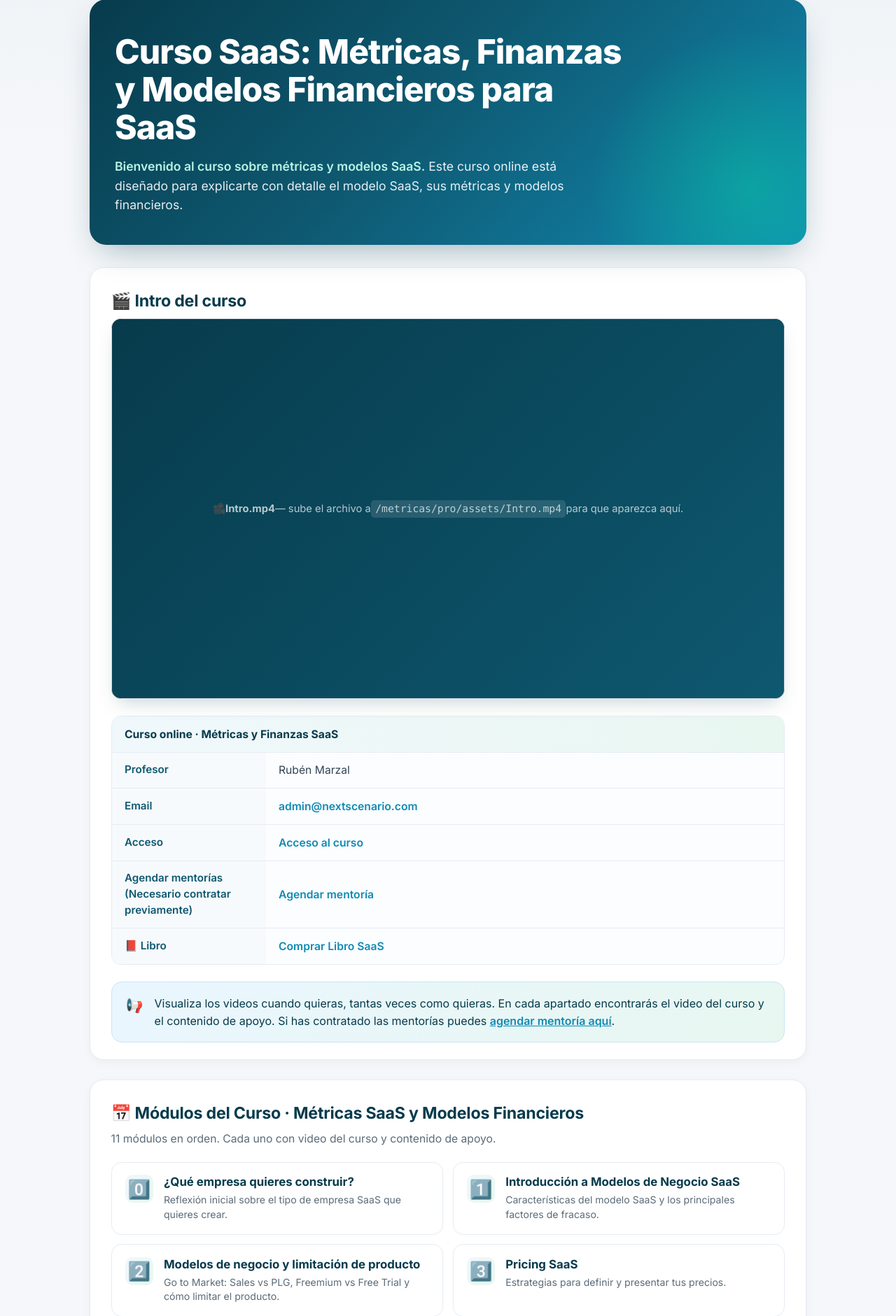
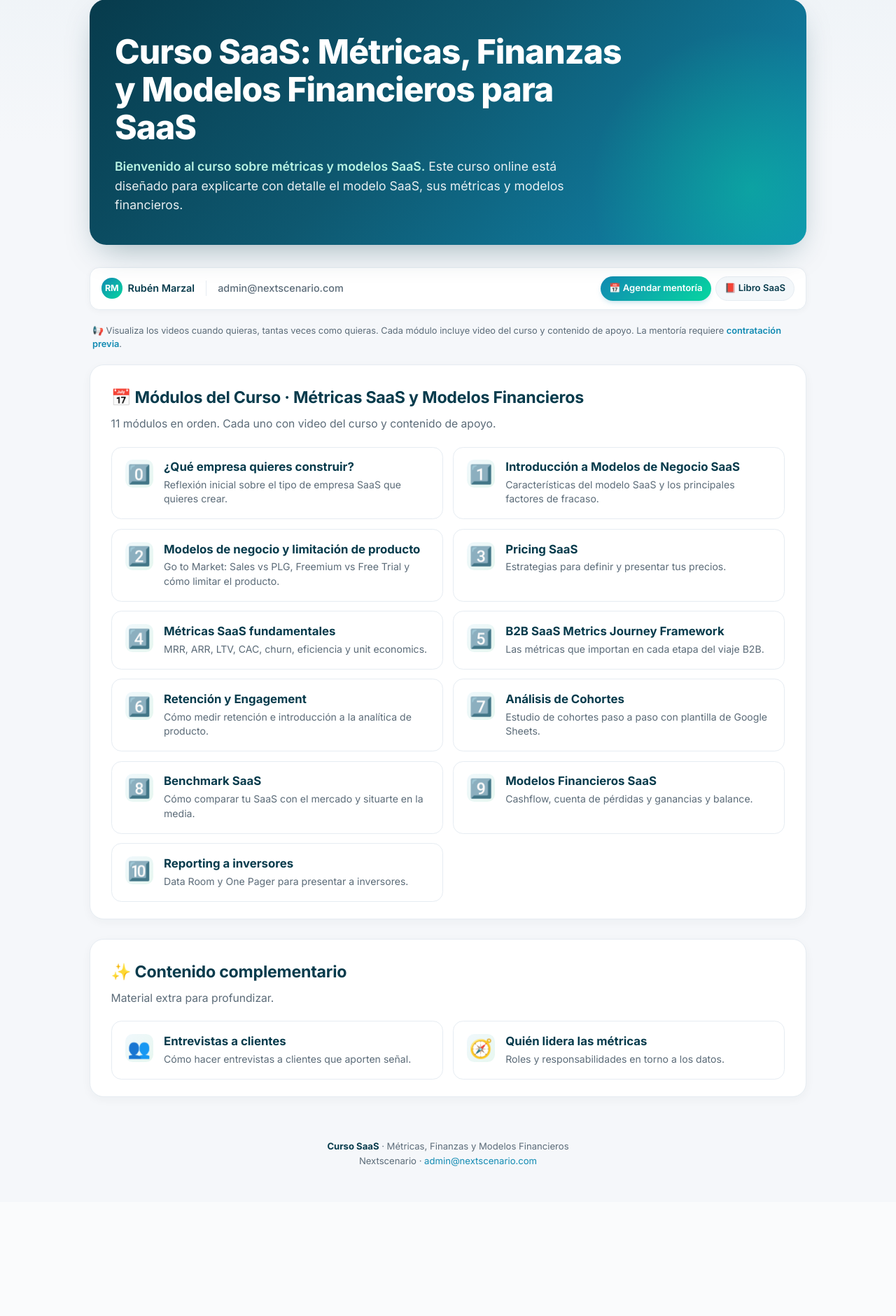
Before and after one commit to rmarzal/curso-saas, a PHP site: page /pro/embed.php in a window 1280 px wide. Shown: the part 78-1959 px from the top of the page at 70% size. After the commit the page ends 1745 px from the top, so only its background shows below. Run offline with PHP 8.4, Linux system fonts and the light colour scheme; the visitor is signed in with stand-in values (Sample User, id 1); some libraries are stand-ins or nearby versions.

Commit message:
Compactar sección intro del índice: quitar video, info-bar horizontal
La sección "Intro del curso" pasa de ~700px (video placeholder 16:9 +
tabla 5 filas + aside callout) a ~80px:

- Info-bar horizontal con avatar "RM", nombre, email y 2 pills de
  acción (Agendar mentoría primary + Libro SaaS ghost).
- Nota footnote en una línea sustituye al aside callout y a la fila
  "Necesario contratar previamente".
- Eliminado el reproductor de Intro.mp4 y CSS de .video-frame /
  .info-table / .aside-callout. Variable PHP $intro_video_local
  también borrada.

Co-Authored-By: Claude Opus 4.7 (1M context) <noreply@anthropic.com>

```diff
--- a/servidor/metricas/pro/embed.php
+++ b/servidor/metricas/pro/embed.php
@@ -5,9 +5,6 @@ if (!isset($_SESSION['username'])) {
     exit();
 }
 $username = htmlspecialchars($_SESSION['username']);
-
-$intro_video_local = __DIR__ . '/assets/Intro.mp4';
-$has_intro_video = file_exists($intro_video_local);
 
 $modules = [
     ["0️⃣", "¿Qué empresa quieres construir?",            "/metricas/pro/que_empresa_quieres_construir.php", "Reflexión inicial sobre el tipo de empresa SaaS que quieres crear."],
@@ -116,89 +113,69 @@ $extra = [
             margin-bottom: 1.25rem;
         }
 
-        .video-frame {
-            position: relative; padding-bottom: 56.25%; height: 0; overflow: hidden;
-            border-radius: 0.85rem; background: #0a1822;
-            border: 1px solid #d6dde5;
-            box-shadow: 0 12px 28px -10px rgba(7,59,76,0.25);
-        }
-        .video-frame iframe, .video-frame video {
-            position: absolute; inset: 0; width: 100%; height: 100%; border: 0;
-            display: block;
-        }
-        .video-placeholder {
-            position: absolute; inset: 0;
-            display: flex; align-items: center; justify-content: center;
-            color: rgba(255,255,255,0.7);
-            text-align: center; padding: 2rem;
-            background: linear-gradient(135deg, #073B4C, #0e5870);
-            font-size: 0.92rem; line-height: 1.5;
-        }
-
-        .info-table {
-            margin-top: 1.5rem;
+        .info-bar {
+            display: flex; flex-wrap: wrap; align-items: center;
+            gap: 0.6rem 1rem;
+            background: var(--c-card);
             border: 1px solid var(--c-border);
             border-radius: 0.85rem;
-            overflow: hidden;
-            background: #fbfdff;
+            padding: 0.75rem 1rem;
+            box-shadow: 0 2px 10px rgba(20,40,60,0.04);
+            margin-bottom: 1.25rem;
+            font-size: 0.9rem;
         }
-        .info-table .head {
-            background: linear-gradient(90deg, #f0f8fc, #e9f7f1);
-            padding: 0.85rem 1.15rem;
-            font-weight: 700; color: var(--c-ink);
-            border-bottom: 1px solid var(--c-border);
-            font-size: 0.98rem;
+        .info-bar .who {
+            display: flex; align-items: center; gap: 0.5rem;
+            color: var(--c-ink); font-weight: 600;
         }
-        .info-table dl { margin: 0; padding: 0; }
-        .info-table .row {
-            display: grid;
-            grid-template-columns: 220px 1fr;
-            gap: 0;
-            border-bottom: 1px solid var(--c-border);
+        .info-bar .who .avatar {
+            width: 1.85rem; height: 1.85rem; border-radius: 50%;
+            background: linear-gradient(135deg, var(--c-blue), var(--c-mint));
+            color: #fff; font-weight: 700; font-size: 0.78rem;
+            display: flex; align-items: center; justify-content: center;
+            flex-shrink: 0;
         }
-        .info-table .row:last-child { border-bottom: 0; }
-        .info-table dt {
-            padding: 0.85rem 1.15rem;
-            font-weight: 600; color: var(--c-ink-2);
-            background: #f7fafc;
-            font-size: 0.95rem;
+        .info-bar .sep {
+            width: 1px; height: 1.4rem; background: var(--c-border);
+            display: none;
         }
-        .info-table dd {
-            margin: 0;
-            padding: 0.85rem 1.15rem;
-            color: #344554; font-size: 0.98rem;
-            display: flex; align-items: center; gap: 0.4rem; flex-wrap: wrap;
+        @media (min-width: 720px) { .info-bar .sep { display: block; } }
+        .info-bar .email {
+            color: var(--c-muted); font-weight: 500; text-decoration: none;
         }
-        .info-table dd a {
-            color: var(--c-blue);
-            font-weight: 600; text-decoration: none;
+        .info-bar .email:hover { color: var(--c-blue); }
+        .info-bar .actions {
+            display: flex; flex-wrap: wrap; gap: 0.4rem;
+            margin-left: auto;
         }
-        .info-table dd a:hover { text-decoration: underline; }
-        .info-table dd .meta {
-            color: var(--c-muted); font-size: 0.85rem; font-weight: 400;
+        .pill {
+            display: inline-flex; align-items: center; gap: 0.35rem;
+            padding: 0.4rem 0.75rem;
+            border-radius: 999px;
+            font-weight: 600; font-size: 0.82rem;
+            text-decoration: none;
+            transition: transform .12s, box-shadow .12s, background .12s;
         }
-        @media (max-width: 600px) {
-            .info-table .row { grid-template-columns: 1fr; }
-            .info-table dt { background: #fbfdff; padding-bottom: 0; }
+        .pill-primary {
+            background: linear-gradient(135deg, var(--c-blue), var(--c-mint));
+            color: #fff;
+            box-shadow: 0 4px 10px -4px rgba(17,138,178,0.4);
         }
+        .pill-primary:hover { transform: translateY(-1px); box-shadow: 0 6px 14px -4px rgba(17,138,178,0.5); }
+        .pill-ghost {
+            background: #f3f7fa; color: var(--c-ink);
+            border: 1px solid var(--c-border);
+        }
+        .pill-ghost:hover { background: #e7f0f5; border-color: var(--c-blue); color: var(--c-blue); }
 
-        .aside-callout {
-            margin-top: 1.5rem;
-            display: flex; gap: 1rem;
-            background: linear-gradient(135deg, #eaf6ff 0%, #e7f7f0 100%);
-            border: 1px solid #c8e3f5;
-            border-radius: 0.95rem;
-            padding: 1.1rem 1.25rem;
-            color: var(--c-ink);
-            line-height: 1.55;
+        .info-note {
+            font-size: 0.8rem; color: var(--c-muted);
+            line-height: 1.5;
+            padding: 0 0.25rem;
+            margin-bottom: 1.25rem;
         }
-        .aside-callout .ico {
-            flex-shrink: 0; font-size: 1.25rem;
-        }
-        .aside-callout a {
-            color: var(--c-blue); font-weight: 600;
-            text-decoration: underline;
-        }
+        .info-note a { color: var(--c-blue); font-weight: 600; text-decoration: none; }
+        .info-note a:hover { text-decoration: underline; }
 
         .grid-modules {
             display: grid; gap: 0.85rem;
@@ -261,38 +238,23 @@ $extra = [
             </p>
         </header>
 
-        <section class="section-card">
-            <h2 class="section-title">🎬 Intro del curso</h2>
+        <div class="info-bar">
+            <div class="who">
+                <span class="avatar">RM</span>
+                <span>Rubén Marzal</span>
+            </div>
+            <span class="sep"></span>
+            <a class="email" href="mailto:admin@nextscenario.com">admin@nextscenario.com</a>
+            <div class="actions">
+                <a class="pill pill-primary" href="https://tidycal.com/nextscenario/mentoria-curso" target="_blank" rel="noopener">📅 Agendar mentoría</a>
+                <a class="pill pill-ghost" href="https://tinyurl.com/7as42k8c" target="_blank" rel="noopener">📕 Libro SaaS</a>
+            </div>
+        </div>
 
-            <div class="video-frame">
-                <?php if ($has_intro_video): ?>
-                    <video controls preload="metadata" poster="">
-                        <source src="assets/Intro.mp4" type="video/mp4">
-                        Tu navegador no soporta el reproductor.
-                    </video>
-                <?php else: ?>
-                    <div class="video-placeholder">
-                        🎥 <strong>Intro.mp4</strong> — sube el archivo a <code style="background:rgba(255,255,255,0.12); padding:0.1rem 0.4rem; border-radius:0.3rem;">/metricas/pro/assets/Intro.mp4</code> para que aparezca aquí.
-                    </div>
-                <?php endif; ?>
-            </div>
-
-            <div class="info-table">
-                <div class="head">Curso online · Métricas y Finanzas SaaS</div>
-                <dl>
-                    <div class="row"><dt>Profesor</dt><dd>Rubén Marzal</dd></div>
-                    <div class="row"><dt>Email</dt><dd><a href="mailto:admin@nextscenario.com">admin@nextscenario.com</a></dd></div>
-                    <div class="row"><dt>Acceso</dt><dd><a href="https://cursos.nextscenario.com/metricas/login.php">Acceso al curso</a></dd></div>
-                    <div class="row"><dt>Agendar mentorías <span class="meta">(Necesario contratar previamente)</span></dt><dd><a href="https://tidycal.com/nextscenario/mentoria-curso" target="_blank" rel="noopener">Agendar mentoría</a></dd></div>
-                    <div class="row"><dt>📕 Libro</dt><dd><a href="https://tinyurl.com/7as42k8c" target="_blank" rel="noopener">Comprar Libro SaaS</a></dd></div>
-                </dl>
-            </div>
-
-            <div class="aside-callout">
-                <span class="ico">📢</span>
-                <span>Visualiza los videos cuando quieras, tantas veces como quieras. En cada apartado encontrarás el video del curso y el contenido de apoyo. Si has contratado las mentorías puedes <a href="https://tidycal.com/nextscenario/mentoria-curso" target="_blank" rel="noopener">agendar mentoría aquí</a>.</span>
-            </div>
-        </section>
+        <p class="info-note">
+            📢 Visualiza los videos cuando quieras, tantas veces como quieras. Cada módulo incluye video del curso y contenido de apoyo.
+            La mentoría requiere <a href="https://tidycal.com/nextscenario/mentoria-curso" target="_blank" rel="noopener">contratación previa</a>.
+        </p>
 
         <section class="section-card">
             <h2 class="section-title">📅 Módulos del Curso · Métricas SaaS y Modelos Financieros</h2>
```
